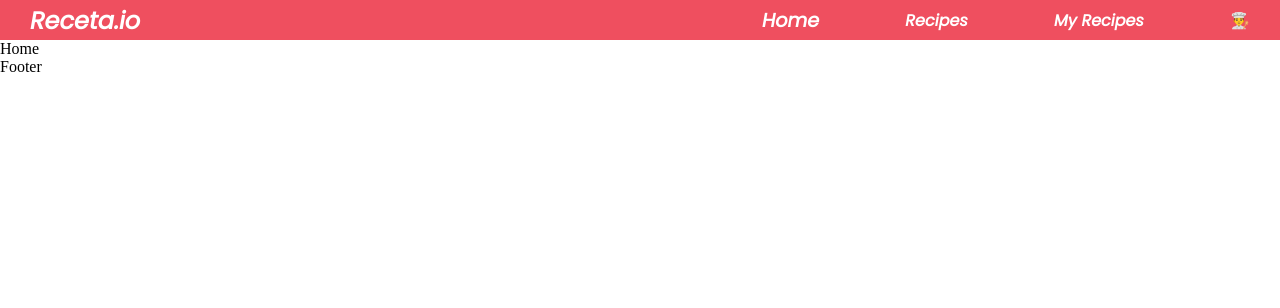
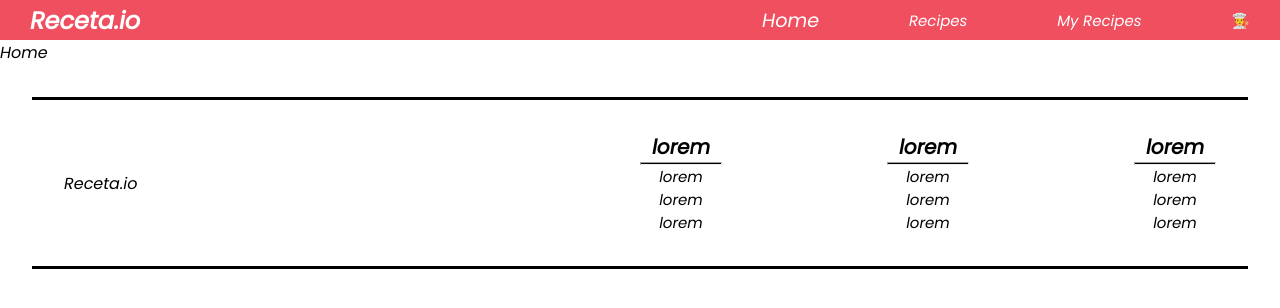
Before and after one commit to DonaldReddy/Receta.io-Frontend, a React (Vite) app: page / in a window 1280 px wide. Shown: the top 308 px of the page. Built offline with nearby package versions, Linux system fonts and the light colour scheme.

Commit message:
Footer update

```diff
--- a/src/components/Footer/Footer.jsx
+++ b/src/components/Footer/Footer.jsx
@@ -1,8 +1,34 @@
 import React from 'react'
+import Styles from './Footer.module.css'
 
 function Footer() {
     return (
-        <div>Footer</div>
+        <footer id={Styles['container']} >
+            <p id={Styles['logo']}>Receta.io</p>
+            <ul id={Styles['links']}>
+                <ul>
+                    lorem
+                    <hr />
+                    <li>lorem</li>
+                    <li>lorem</li>
+                    <li>lorem</li>
+                </ul>
+                <ul>
+                    lorem
+                    <hr />
+                    <li>lorem</li>
+                    <li>lorem</li>
+                    <li>lorem</li>
+                </ul>
+                <ul>
+                    lorem
+                    <hr />
+                    <li>lorem</li>
+                    <li>lorem</li>
+                    <li>lorem</li>
+                </ul>
+            </ul>
+        </footer>
     )
 }
 
--- /dev/null
+++ b/src/components/Footer/Footer.module.css
@@ -0,0 +1,38 @@
+#container {
+    width: 90%;
+    margin: 2.5%;
+    padding: 2.5%;
+    display: flex;
+    justify-content: space-between;
+    align-items: center;
+    border-top: 3px solid black;
+    border-bottom: 3px solid black;
+}
+
+#links {
+    min-width: 50%;
+    display: flex;
+    justify-content: space-between;
+    align-items: center;
+    font-weight: 600;
+    font-size: 20px;
+}
+
+#links ul {
+    display: flex;
+    flex-direction: column;
+    justify-content: center;
+    align-items: center;
+}
+
+li {
+    list-style: none;
+    font-weight: 100;
+    font-size: 15px;
+}
+
+hr {
+    height: 1px;
+    width: 80px;
+    background: #000;
+}
--- a/src/components/Header/Header.jsx
+++ b/src/components/Header/Header.jsx
@@ -5,7 +5,7 @@ import Styles from './Header.module.css'
 function Header() {
 
     return (
-        <div id={Styles['container']}>
+        <nav id={Styles['container']}>
             <NavLink to={'/'} id={Styles['logo']}>Receta.io</NavLink>
             <ul id={Styles['nav-list']}>
                 <li>
@@ -30,7 +30,7 @@ function Header() {
                 </li>
 
             </ul>
-        </div>
+        </nav>
     )
 }
 
--- a/src/components/Header/Header.module.css
+++ b/src/components/Header/Header.module.css
@@ -1,5 +1,3 @@
-@import url('https://fonts.googleapis.com/css2?family=Poppins:ital@1&display=swap');
-
 #container {
     background: rgb(239, 79, 95);
     display: flex;
@@ -7,7 +5,6 @@
     justify-content: space-between;
     padding: 0px 30px;
     height: 5svh;
-    font-family: "Poppins", sans-serif;
     font-weight: 700;
 }
 
--- a/src/index.css
+++ b/src/index.css
@@ -1,6 +1,9 @@
+@import url('https://fonts.googleapis.com/css2?family=Poppins:ital@1&display=swap');
+
 * {
     padding: 0;
     margin: 0;
+    font-family: 'Poppins';
 }
 
 #root {
```
